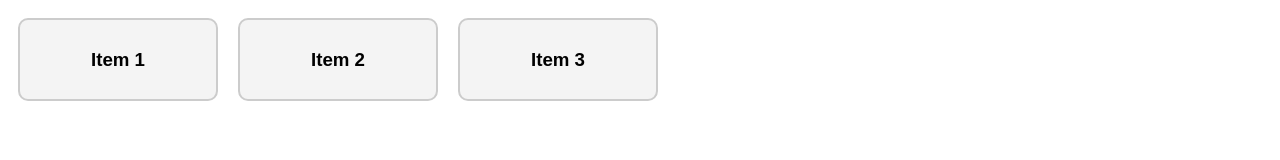
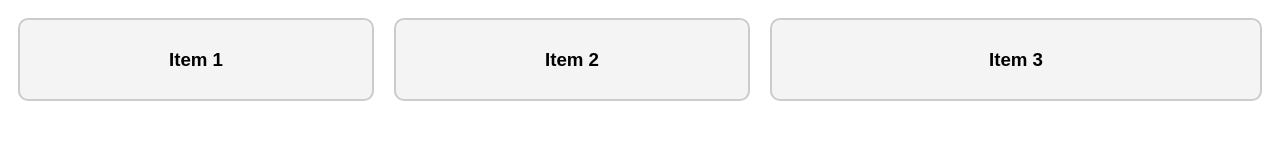
Before and after one commit to Alexbcampbell/CSS-Sandbox, a plain HTML site: page flexbox_basics.html in a window 1280 px wide. Drawn offline with Linux system fonts and the light colour scheme.

Commit message:
flex properties practice

```diff
--- a/flexbox_basics.html
+++ b/flexbox_basics.html
@@ -28,8 +28,24 @@
       padding: 10px;
       text-align: center;
       border-radius: 10px;
-      width: 200px;
+      flex: 1 0 200px;
     }
+
+    .item-3 {
+      flex: 3;
+    }
+
+    /* .item-1{
+      flex-shrink: 0;
+    }
+    .item-2{
+      flex-grow: 1;
+      flex-basis: 0;
+    }
+    .item-3{
+      flex-grow: 2;
+      flex-basis: 0;
+    } */
   </style>
 </head>
 <body>
```
